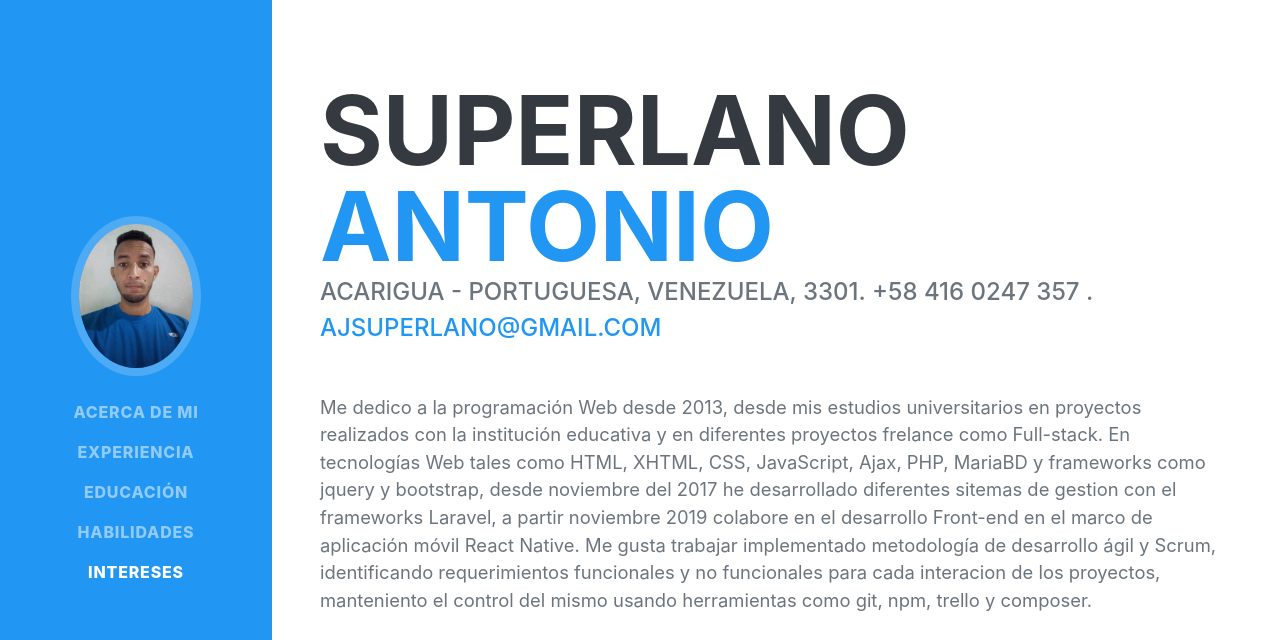
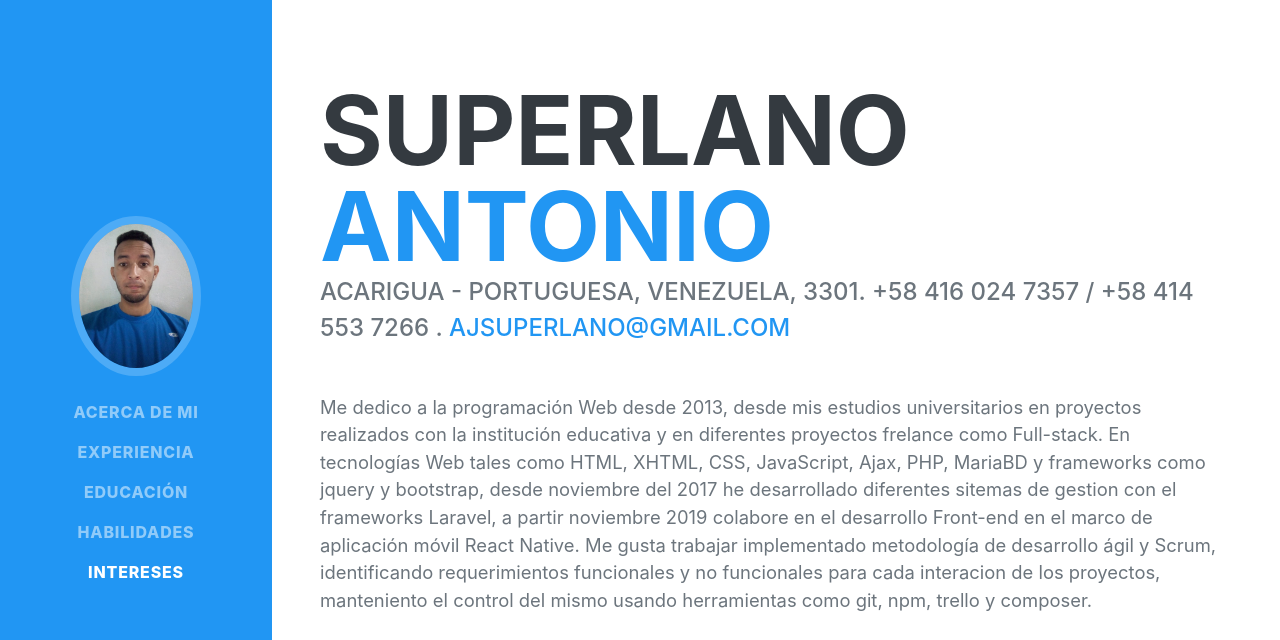
Before and after one commit to ajsuperlano/ajsuperlano.github.io, a plain HTML site: page index.html in a window 1280 px wide. Shown: the top 640 px of the page. Drawn offline with nearby package versions, Linux system fonts and the light colour scheme; a web font is replaced by a local one.

Commit message:
Correccion texto, atualizacion foto de perfil

```diff
--- a/index.html
+++ b/index.html
@@ -44,7 +44,7 @@
 					<span class="text-primary">Antonio</span>
 				</h1>
 				<div class="subheading mb-5">
-					Acarigua - Portuguesa, Venezuela, 3301. +58 416 0247 357 .
+					Acarigua - Portuguesa, Venezuela, 3301. +58 416 024 7357 / +58 414 553 7266 .
 					<a href="mailto:name@email.com">ajsuperlano@gmail.com</a>
 				</div>
 				<p class="lead mb-5">
```
